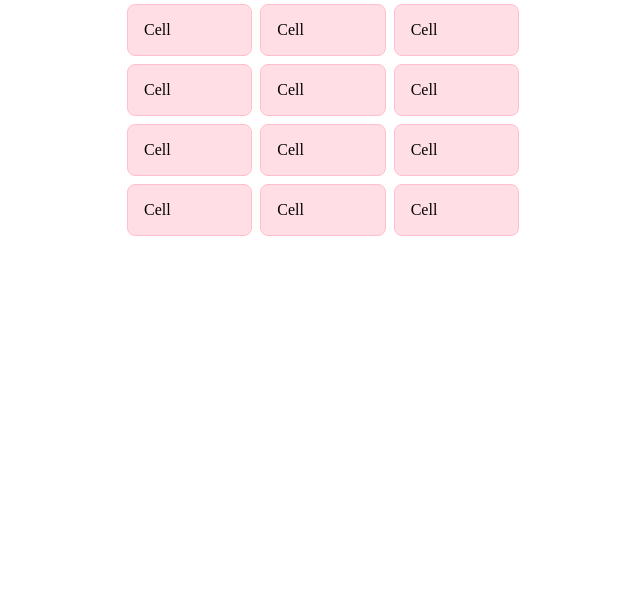
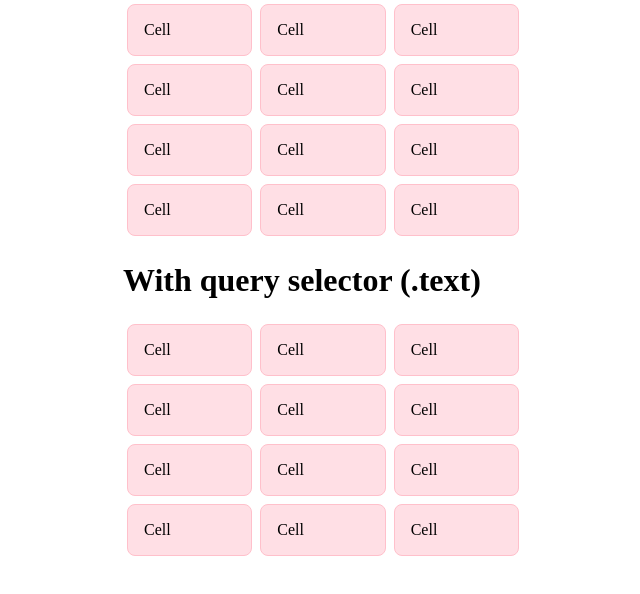
Before and after one commit to felds/tap-to-hover, a website: page index.html in a window 1280 px wide. Shown: the part 452-1046 px from the top of the page, without its empty margins (317-957 px from the left). Before the commit the page ends 800 px from the top, so only its background shows below. Drawn offline with Linux system fonts and the light colour scheme.

Commit message:
add query selector attr

```diff
--- a/index.html
+++ b/index.html
@@ -30,6 +30,9 @@
   .cell.h {
     border-color: deepskyblue;
     background: rgba(0, 191, 255, 0.5);
+  }
+  .text.h {
+    color: crimson;
   }
 
   .grid {
@@ -82,6 +85,46 @@
       <div class="cell">Cell</div>
       <div class="cell">Cell</div>
     </felds-tap-to-hover>
+
+    <h1>With query selector (.text)</h1>
+    <felds-tap-to-hover class="grid" hover-class="h" query-selector=".text">
+      <div class="cell">
+        <span class="text">Cell</span>
+      </div>
+      <div class="cell">
+        <span class="text">Cell</span>
+      </div>
+      <div class="cell">
+        <span class="text">Cell</span>
+      </div>
+      <div class="cell">
+        <span class="text">Cell</span>
+      </div>
+      <div class="cell">
+        <span class="text">Cell</span>
+      </div>
+      <div class="cell">
+        <span class="text">Cell</span>
+      </div>
+      <div class="cell">
+        <span class="text">Cell</span>
+      </div>
+      <div class="cell">
+        <span class="text">Cell</span>
+      </div>
+      <div class="cell">
+        <span class="text">Cell</span>
+      </div>
+      <div class="cell">
+        <span class="text">Cell</span>
+      </div>
+      <div class="cell">
+        <span class="text">Cell</span>
+      </div>
+      <div class="cell">
+        <span class="text">Cell</span>
+      </div>
+    </felds-tap-to-hover>
   </div>
 </body>
 </html>
--- a/tap-to-hover.js
+++ b/tap-to-hover.js
@@ -33,7 +33,11 @@ document.registerElement('felds-tap-to-hover', function (_HTMLElement) {
     key: '_interact',
     value: function _interact(e) {
       var className = this.getAttribute('hover-class') || '_ftth-hover';
-      var ch = this.children;
+      var querySelector = this.getAttribute('query-selector');
+      var ch = querySelector ? this.querySelectorAll(querySelector) : this.children;
+
+      console.log(ch);
+
       for (var i = 0; i < ch.length; i++) {
         var el = ch.item(i);
         e.path.indexOf(el) >= 0 ? el.classList.add(className) : el.classList.remove(className);
```
Also changed, not shown: 2 other files.
